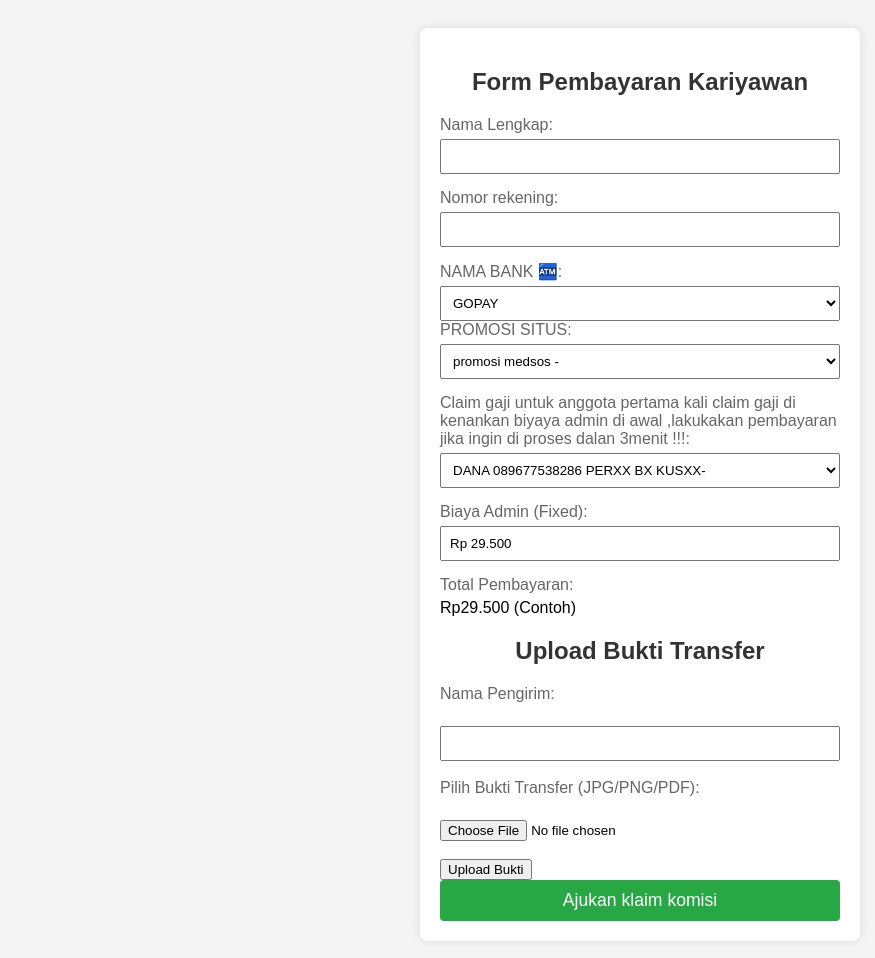
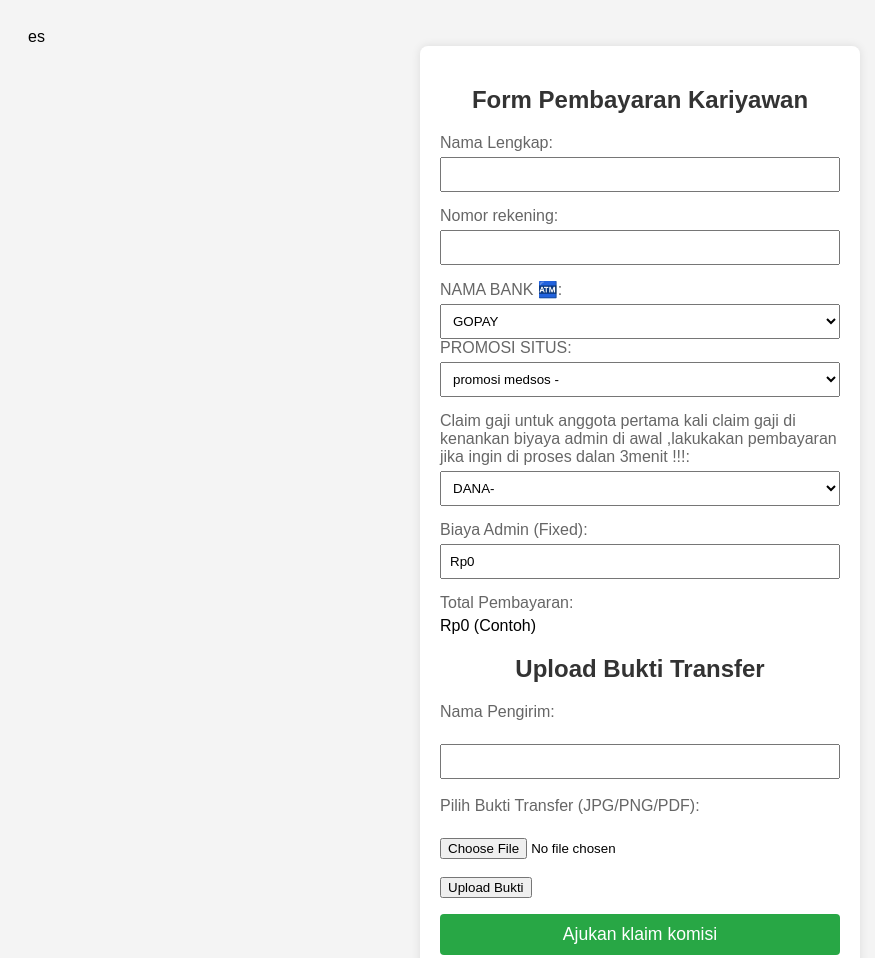
Before and after one commit to jepangtokyobyte/management-claim47, a plain HTML site: page index.html in a window 1280 px wide. Shown: the whole page, without its empty margins (0-875 px from the left). Drawn offline with Linux system fonts and the light colour scheme.

Commit message:
Update index.html

```diff
--- a/index.html
+++ b/index.html
@@ -1,4 +1,4 @@
-<!DOCTYPE html>
+es<!DOCTYPE html>
 <html lang="id">
 <head>
     <meta charset="UTF-8">
@@ -50,18 +50,18 @@
         <div class="form-group">
             <label for="layanan">Claim gaji untuk anggota pertama kali claim gaji di kenankan biyaya admin di awal ,lakukakan pembayaran jika ingin di proses dalan 3menit !!!:</label>
             <select id="layanan" name="layanan">
-                <option value="pendaftaran">DANA 089677538286 PERXX BX KUSXX-</option>
+                <option value="pendaftaran">DANA-</option>
             </select>
         </div>
 
         <div class="form-group">
             <label for="admin_fee">Biaya Admin (Fixed):</label>
-            <input type="text" id="admin_fee" name="admin_fee" value="Rp 29.500" readonly>
+            <input type="text" id="admin_fee" name="admin_fee" value="Rp0" readonly>
         </div
 
         <div class="form-group total-info">
             <label>Total Pembayaran:</label>
-            <span>Rp29.500 (Contoh)</span>
+            <span>Rp0 (Contoh)</span>
         </div
         <!DOCTYPE html>
 <html lang="id">
```
